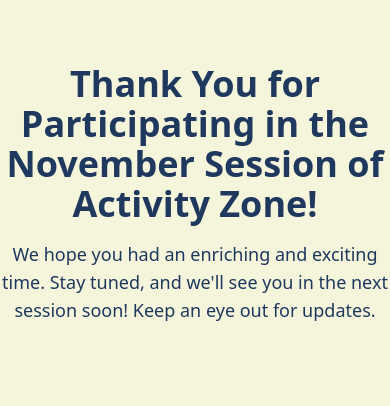
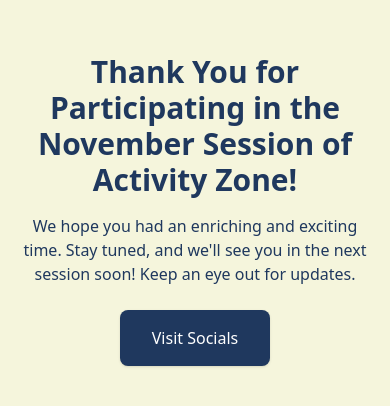
Before and after one commit to StrugglerSuryansh/mlsa-activitty, a React (Vite) app: page / in a window 390 px wide. Shown: the part 212-618 px from the top of the page. Built offline with nearby package versions, Linux system fonts and the light colour scheme; a web font is replaced by a local one.

Commit message:
changes done

```diff
--- a/src/components/Over.jsx
+++ b/src/components/Over.jsx
@@ -1,32 +1,32 @@
 import React, { useState } from "react";
 
 const Over = () => {
-//   const [isClicked, setIsClicked] = useState(false);
+  const [isClicked, setIsClicked] = useState(false);
 
-//   const handleClick = () => {
-//     setIsClicked(true);
-//     setTimeout(() => {
-//       setIsClicked(false);
-//       window.open("https://linktr.ee/mlsa_miet", "_blank");
-//     }, 300); // Animation duration before opening the link
-//   };
+  const handleClick = () => {
+    setIsClicked(true);
+    setTimeout(() => {
+      setIsClicked(false);
+      window.open("https://linktr.ee/mlsa_miet", "_blank");
+    }, 300); // Animation duration before opening the link
+  };
 
   return (
-    <div className="flex flex-col items-center justify-center h-screen text-center">
-      <h1 className="mb-4 text-4xl font-bold text-primary">
+    <div className="flex flex-col items-center justify-center h-screen px-4 text-center sm:px-8 md:px-12">
+      <h1 className="mb-4 text-3xl font-bold sm:text-4xl text-primary">
         Thank You for Participating in the November Session of Activity Zone!
       </h1>
-      <p className="mb-8 text-lg text-primary">
+      <p className="mb-6 text-base sm:text-lg text-primary sm:mb-8">
         We hope you had an enriching and exciting time. Stay tuned, and we'll see you in the next session soon! Keep an eye out for updates.
       </p>
-      {/* <button
+      <button
         onClick={handleClick}
-        className={`px-6 py-3 font-medium text-white transition rounded-lg shadow bg-primary hover:bg-primary-dark ${
+        className={`px-8 py-4 sm:px-10 sm:py-5 font-medium text-white transition rounded-lg shadow bg-primary hover:bg-primary-dark ${
           isClicked ? "scale-95" : "scale-100"
         }`}
       >
         Visit Socials
-      </button> */}
+      </button>
     </div>
   );
 };
```
